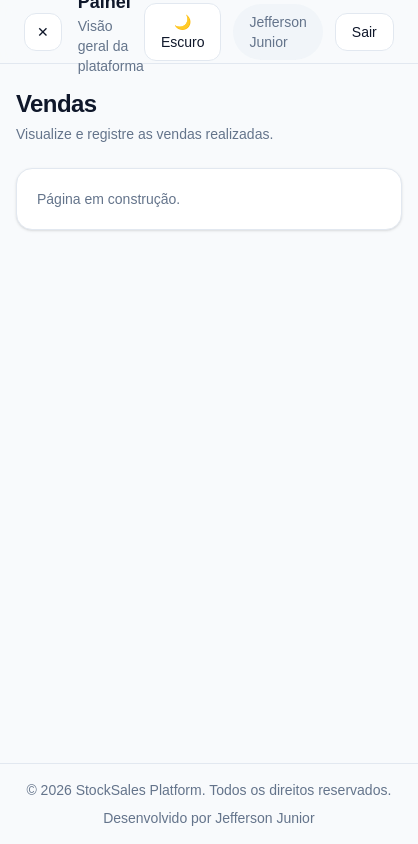
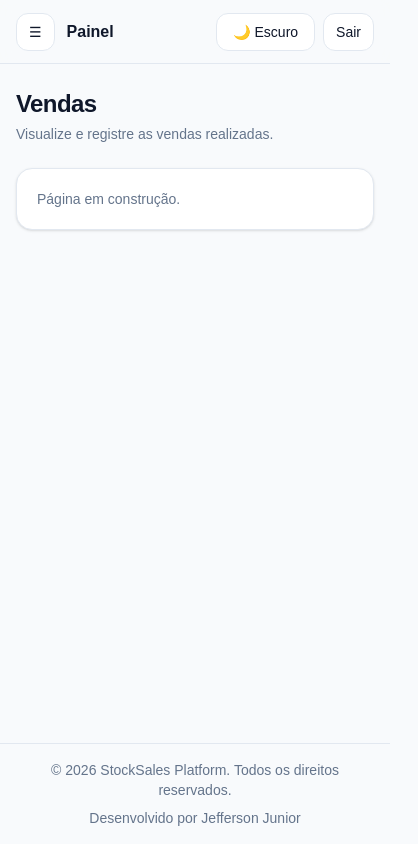
Before and after one commit to jeffersonjuni/estoque-vendas-plataforma, a Next.js app: page /vendas in a window 390 px wide. Shown: the whole page, 418 px wide, since content can reach past the window. Built offline with nearby package versions, Linux system fonts and the light colour scheme.

Commit message:
feat: layout base responsivo implementado

```diff
--- a/src/app/page.tsx
+++ b/src/app/page.tsx
@@ -28,7 +28,11 @@ export default function Home() {
         <PageHeader
           title="Dashboard"
           description="Visualização dos componentes base da plataforma."
-          action={<Button onClick={() => setOpenModal(true)}>Abrir modal</Button>}
+          action={
+            <Button fullWidth onClick={() => setOpenModal(true)}>
+              Abrir modal
+            </Button>
+          }
         />
 
         <div className="grid gap-6 xl:grid-cols-2">
--- a/src/components/layout/app-header.tsx
+++ b/src/components/layout/app-header.tsx
@@ -5,13 +5,10 @@ type AppHeaderProps = {
   onToggleSidebar: () => void;
 };
 
-export function AppHeader({
-  isSidebarOpen,
-  onToggleSidebar,
-}: AppHeaderProps) {
+export function AppHeader({ isSidebarOpen, onToggleSidebar }: AppHeaderProps) {
   return (
-    <header className="sticky top-0 z-10 flex h-16 items-center justify-between border-b border-border bg-background/80 px-6 backdrop-blur">
-      <div className="flex items-center gap-4">
+    <header className="sticky top-0 z-30 flex h-16 items-center justify-between border-b border-border bg-background/80 px-4 backdrop-blur sm:px-6">
+      <div className="flex items-center gap-3 sm:gap-4">
         <button
           type="button"
           onClick={onToggleSidebar}
@@ -21,23 +18,25 @@ export function AppHeader({
         </button>
 
         <div>
-          <h2 className="text-lg font-semibold text-foreground">Painel</h2>
-          <p className="text-sm text-muted-foreground">
+          <h2 className="text-base font-semibold text-foreground sm:text-lg">
+            Painel
+          </h2>
+          <p className="hidden text-sm text-muted-foreground sm:block">
             Visão geral da plataforma
           </p>
         </div>
       </div>
 
-      <div className="flex items-center gap-3">
+      <div className="flex items-center gap-2 sm:gap-3">
         <ThemeToggle />
 
-        <div className="rounded-full bg-muted px-4 py-2 text-sm text-muted-foreground">
+        <div className="hidden rounded-full bg-muted px-4 py-2 text-sm text-muted-foreground sm:block">
           Jefferson Junior
         </div>
 
         <button
           type="button"
-          className="rounded-xl border border-border bg-card px-4 py-2 text-sm font-medium text-foreground transition hover:bg-muted"
+          className="rounded-xl border border-border bg-card px-3 py-2 text-sm font-medium text-foreground transition hover:bg-muted sm:px-4"
         >
           Sair
         </button>
--- a/src/components/layout/app-shell.tsx
+++ b/src/components/layout/app-shell.tsx
@@ -1,6 +1,6 @@
 'use client';
 
-import { ReactNode, useState } from 'react';
+import { ReactNode, useEffect, useState } from 'react';
 import { AppFooter } from './app-footer';
 import { AppHeader } from './app-header';
 import { AppSidebar } from './app-sidebar';
@@ -11,11 +11,31 @@ type AppShellProps = {
 
 export function AppShell({ children }: AppShellProps) {
   const [isSidebarOpen, setIsSidebarOpen] = useState(true);
+  const [isMobile, setIsMobile] = useState(false);
+
+  useEffect(() => {
+    const mediaQuery = window.matchMedia('(max-width: 767px)');
+
+    const handleResize = () => {
+      const mobile = mediaQuery.matches;
+      setIsMobile(mobile);
+      setIsSidebarOpen(!mobile);
+    };
+
+    handleResize();
+    mediaQuery.addEventListener('change', handleResize);
+
+    return () => mediaQuery.removeEventListener('change', handleResize);
+  }, []);
 
   return (
     <div className="min-h-screen bg-background text-foreground">
       <div className="flex min-h-screen">
-        <AppSidebar isOpen={isSidebarOpen} />
+        <AppSidebar
+          isOpen={isSidebarOpen}
+          isMobile={isMobile}
+          onClose={() => setIsSidebarOpen(false)}
+        />
 
         <div className="flex min-h-screen flex-1 flex-col">
           <AppHeader
--- a/src/components/layout/app-sidebar.tsx
+++ b/src/components/layout/app-sidebar.tsx
@@ -19,21 +19,41 @@ const navItems: NavItem[] = [
 
 type AppSidebarProps = {
   isOpen: boolean;
+  isMobile: boolean;
+  onClose: () => void;
 };
 
-export function AppSidebar({ isOpen }: AppSidebarProps) {
+export function AppSidebar({
+  isOpen,
+  isMobile,
+  onClose,
+}: AppSidebarProps) {
   const pathname = usePathname();
 
   return (
+    <>
+      {isMobile && (
+        <div
+          onClick={onClose}
+          className={`fixed inset-0 z-40 bg-black/50 transition-opacity duration-300 ${
+            isOpen
+              ? 'pointer-events-auto opacity-100'
+              : 'pointer-events-none opacity-0'
+          }`}
+        />
+      )}
+
       <aside
-      className={`hidden shrink-0 overflow-hidden border-r border-border bg-card transition-all duration-300 ease-in-out md:flex md:flex-col ${
-        isOpen
-          ? 'w-64 translate-x-0 opacity-100'
-          : 'w-0 -translate-x-4 opacity-0'
+        className={`z-50 flex shrink-0 flex-col overflow-hidden border-r border-border bg-card transition-all duration-300 ease-in-out ${
+          isMobile
+            ? `fixed inset-y-0 left-0 w-64 px-4 py-6 ${
+                isOpen ? 'translate-x-0' : '-translate-x-full'
+              }`
+            : `${isOpen ? 'w-64 px-4 py-6' : 'w-0 px-0 py-0'} relative`
         }`}
       >
         <div
-        className={`flex h-full flex-col px-4 py-6 transition-opacity duration-200 ${
+          className={`flex h-full flex-col transition-opacity duration-200 ${
             isOpen ? 'opacity-100 delay-100' : 'pointer-events-none opacity-0'
           }`}
         >
@@ -55,6 +75,9 @@ export function AppSidebar({ isOpen }: AppSidebarProps) {
                 <Link
                   key={item.label}
                   href={item.href}
+                  onClick={() => {
+                    if (isMobile) onClose();
+                  }}
                   className={`whitespace-nowrap rounded-xl px-3 py-2 text-sm font-medium transition-colors ${
                     isActive
                       ? 'bg-foreground text-background'
@@ -68,5 +91,6 @@ export function AppSidebar({ isOpen }: AppSidebarProps) {
           </nav>
         </div>
       </aside>
+    </>
   );
 }
--- a/src/components/layout/page-header.tsx
+++ b/src/components/layout/page-header.tsx
@@ -13,17 +13,19 @@ export function PageHeader({
 }: PageHeaderProps) {
   return (
     <div className="flex flex-col justify-between gap-4 sm:flex-row sm:items-center">
-      <div>
-        <h1 className="text-2xl font-bold tracking-tight text-foreground">
+      <div className="min-w-0">
+        <h1 className="text-2xl font-bold tracking-tight text-foreground sm:text-3xl">
           {title}
         </h1>
 
         {description && (
-          <p className="mt-1 text-sm text-muted-foreground">{description}</p>
+          <p className="mt-1 text-sm text-muted-foreground sm:text-base">
+            {description}
+          </p>
         )}
       </div>
 
-      {action && <div>{action}</div>}
+      {action && <div className="w-full sm:w-auto">{action}</div>}
     </div>
   );
 }
--- a/src/components/ui/button.tsx
+++ b/src/components/ui/button.tsx
@@ -34,7 +34,7 @@ export function Button({
           'h-10 px-4 text-sm': size === 'md',
           'h-11 px-6 text-base': size === 'lg',
 
-          'w-full': fullWidth,
+          'w-full sm:w-auto': fullWidth,
         },
         className
       )}
```
Lines whose indentation alone changed are shown as unchanged.
